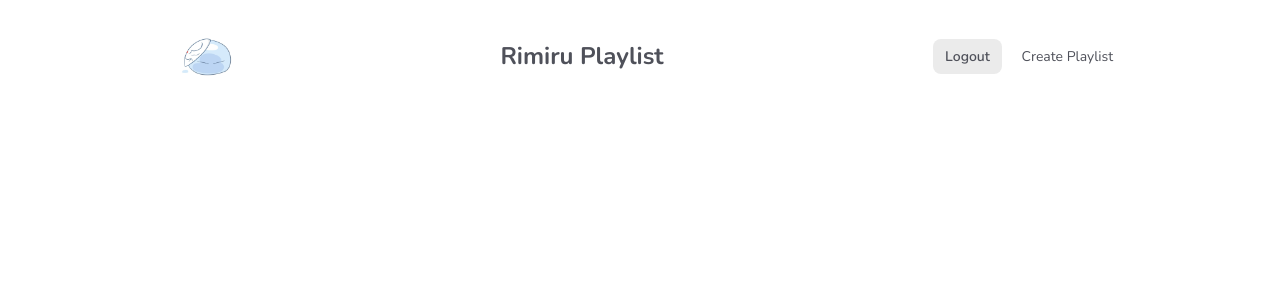
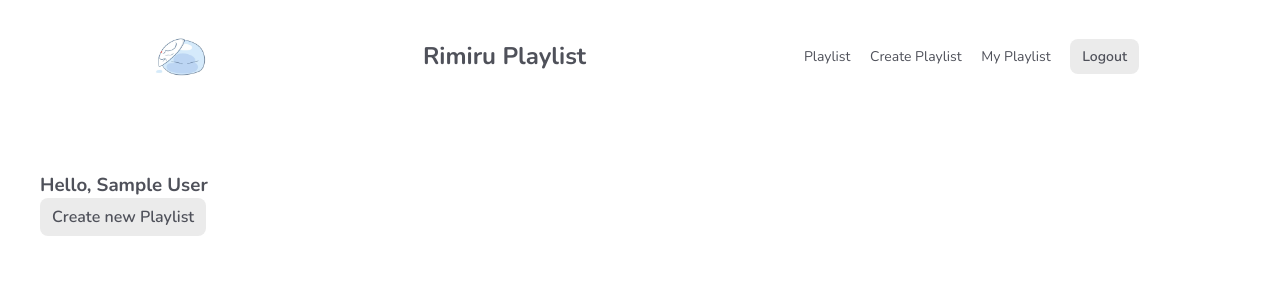
Before and after one commit to RenrevZ/Tempest-Playlist, a Vue app: page /playlist/user in a window 1280 px wide. Shown: the top 300 px of the page. Built offline with nearby package versions, Linux system fonts and the light colour scheme; no server answers; the database is empty; sample sign-in values are in the browser's storage.

Commit message:
added some finishing touches

```diff
--- a/src/components/Navbar.vue
+++ b/src/components/Navbar.vue
@@ -6,10 +6,19 @@
         <div class="links">
 
           <div v-if="user">
-            <button @click="userLogout" >Logout</button>
+            <router-link :to="{name:'Index'}">
+              Playlist
+            </router-link>
+
             <router-link :to="{name:'Createplaylist'}">
               Create Playlist
             </router-link>
+
+            <router-link :to="{name:'UserPlaylist'}">
+              My Playlist
+            </router-link>
+
+            <button @click="userLogout" >Logout</button>
           </div>
 
            <div v-else>
--- a/src/composables/getData.js
+++ b/src/composables/getData.js
@@ -1,7 +1,7 @@
 import { ref, watchEffect } from 'vue'
 import { projectFirestore } from '../firebase/config'
 
-const getData = (collection) => {
+const getData = (collection,where) => {
 
   const documents = ref(null)
   const error = ref(null)
@@ -9,6 +9,10 @@ const getData = (collection) => {
   // register the firestore collection reference
   let collectionRef = projectFirestore.collection(collection)
     .orderBy('createdAt')
+
+  if(where){
+    collectionRef = collectionRef.where(...where)
+  }
 
   const unsub = collectionRef.onSnapshot(snap => {
     let results = []
--- a/src/router/index.js
+++ b/src/router/index.js
@@ -46,6 +46,12 @@ const routes = [
     component:  () => import('@/views/playlist/Show'),
     beforeEnter: requireAuth,
     props: true
+  },
+  {
+    path: '/playlist/user',
+    name: 'UserPlaylist',
+    component:  () => import('@/views/UserPlaylist'),
+    beforeEnter: requireAuth
   }
 ]
 
--- /dev/null
+++ b/src/views/UserPlaylist.vue
@@ -0,0 +1,32 @@
+<template>
+  <div class="user-playlist">
+    <h3>Hello, {{ user.displayName }}</h3>
+    <div v-if="playlist">
+      <SinglePlaylist :playlists="playlist"/>
+    </div>
+  </div>
+  <router-link :to="{name:'Createplaylist'}" class="btn">Create new Playlist</router-link>
+</template>
+
+<script>
+import getUser from '@/composables/getUser';
+import getData from '@/composables/getData';
+import SinglePlaylist from '@/components/SinglePlaylist';
+
+export default {
+  components:{SinglePlaylist},
+  setup(){
+    const { user } = getUser()
+     const {error,documents:playlist} = getData(
+      'playlist',
+      ['userId','==',user.value.uid ]
+      )
+
+     return {error,playlist,user}
+  }
+}
+</script>
+
+<style>
+
+</style>
```
